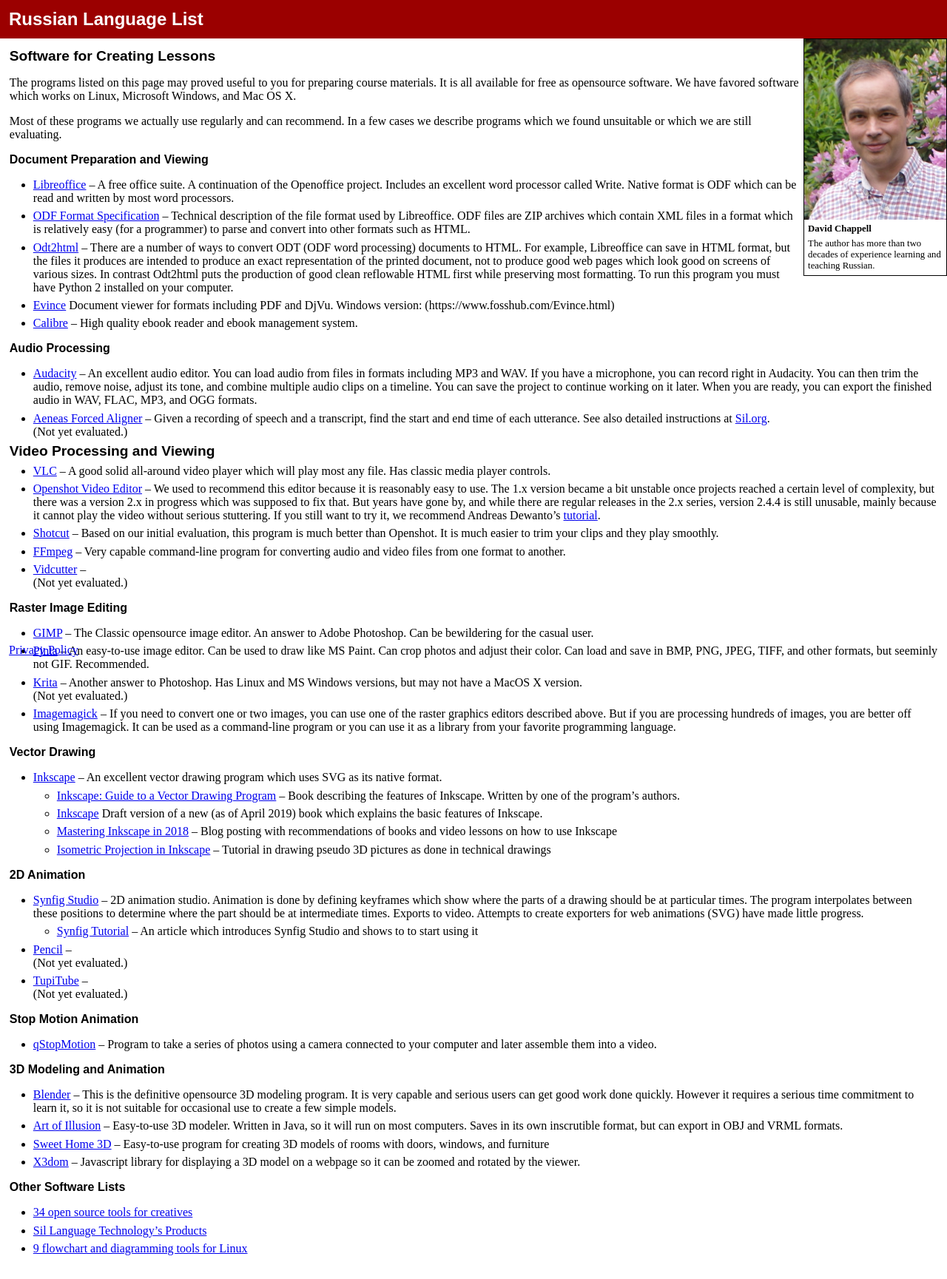
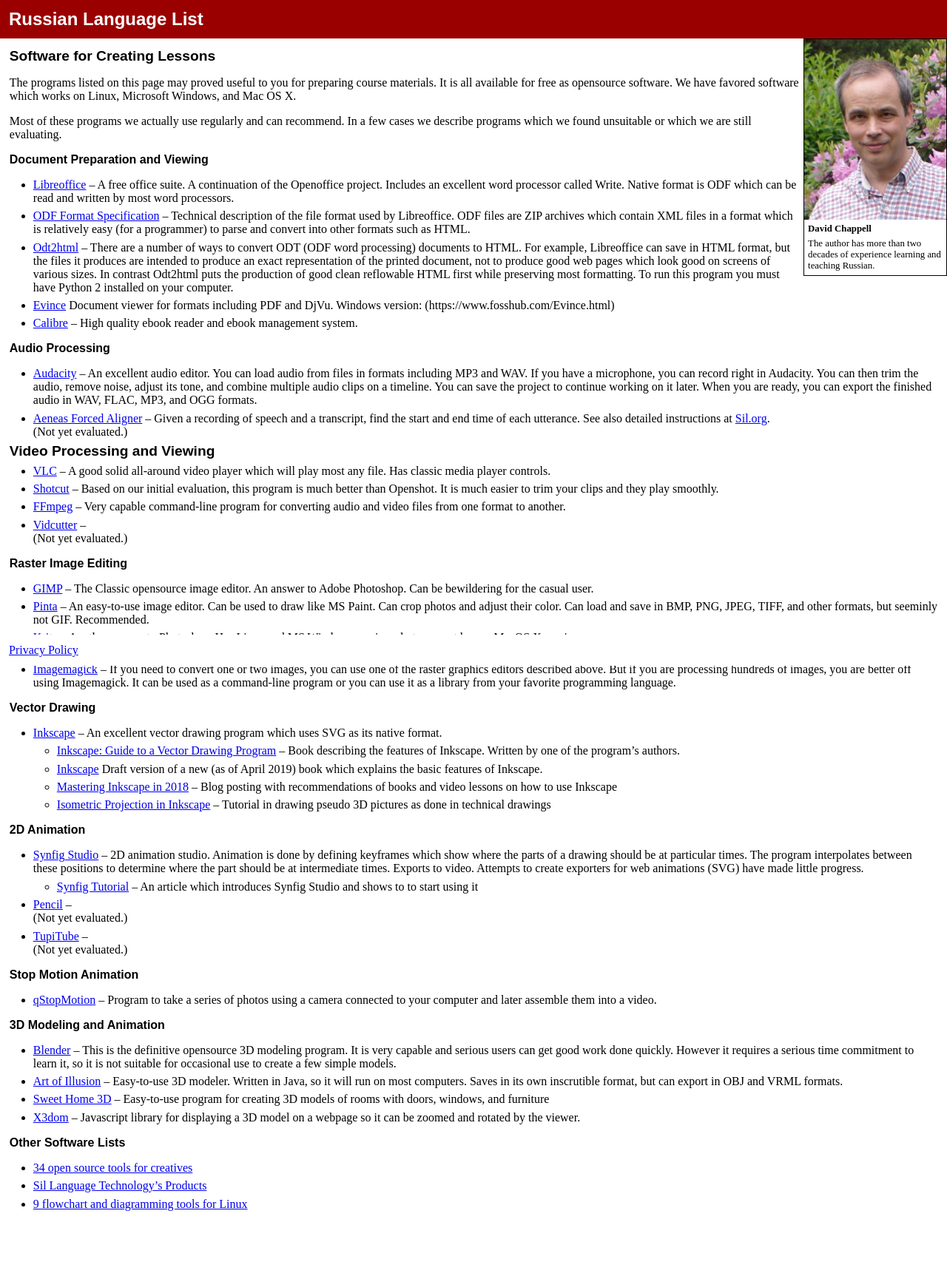
Before and after one commit to david672orford/russian-language-list, a Jekyll site: the page built from for-instructors/software.md, in a window 1280 px wide. Shown: the whole page at 74% size. Built offline with Jekyll 4.4.1, drawn with Linux system fonts in a browser that asks for light colours; our own code applies the rules of GitHub Pages for plain Markdown files; after the commit the page ends 1669 px from its top, so only the background shows below that.

Commit message:
Dropped all reference to Openshot

```diff
--- a/assets/css/style.css
+++ b/assets/css/style.css
@@ -84,5 +84,6 @@
 	bottom: 0;
 	right: 0;
 	padding: 12px;
+	background-color: white;
 	font-size: 12pt;
 	}
--- a/for-instructors/software.md
+++ b/for-instructors/software.md
@@ -50,15 +50,6 @@
 * [VLC](https://www.videolan.org) --
 	A good solid all-around video player which will play most any file.
 	Has classic media player controls.
-* [Openshot Video Editor](https://www.openshot.org) --
-	We used to recommend this editor because it is reasonably easy to use.
-	The 1.x version became a bit unstable once projects reached a certain
-	level of complexity, but there was a version 2.x in progress which was
-	supposed to fix that. But years have gone by, and while there are
-	regular releases in the 2.x series, version 2.4.4 is still unusable,
-	mainly because it cannot play the video without serious stuttering.
-	If you still want to try it, we recommend Andreas Dewanto's
-	[tutorial](https://nusit.nus.edu.sg/technus/tips_tricks/basic-video-editing-openshot/).
 * [Shotcut](https://www.shotcut.org) --
 	Based on our initial evaluation, this program is much better than
 	Openshot. It is much easier to trim your clips and they play smoothly.
```
